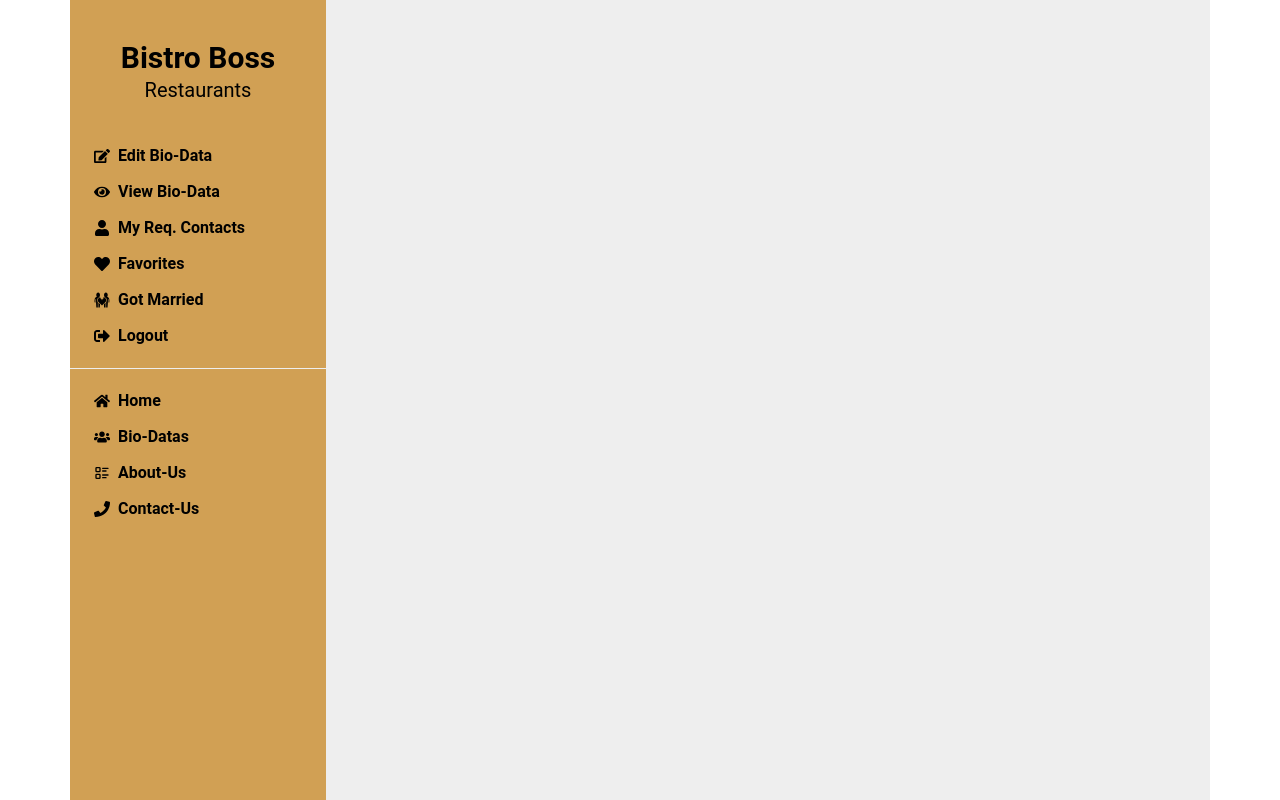
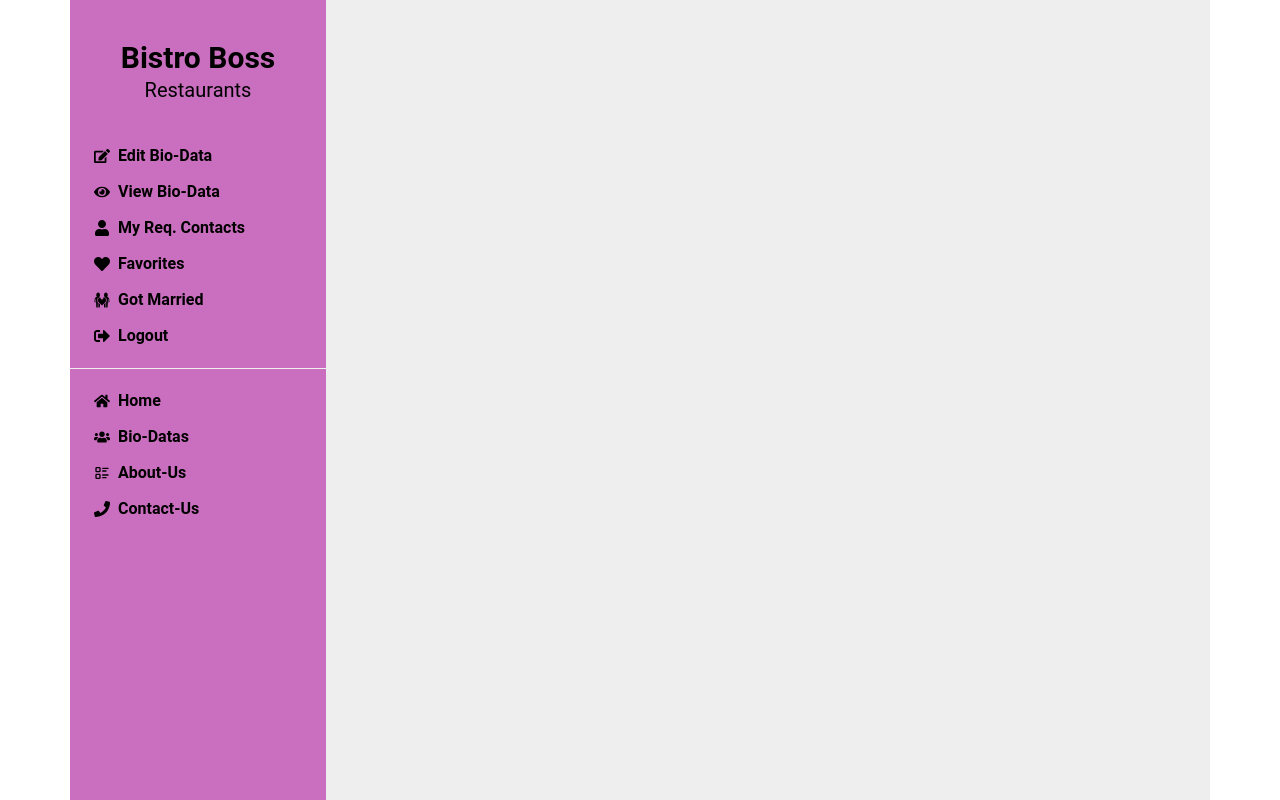
Before and after one commit to Its-Shojib/Milon-Mela-Matrimony-ClientSide-ReactAndFirebase, a React (Vite) app: page /dashboard in a window 1280 px wide. Built offline with nearby package versions, Linux system fonts and the light colour scheme; no server answers.

Commit message:
Auth Changed

```diff
--- a/src/Pages/AuthProvider/AuthProvider.jsx
+++ b/src/AuthProvider/AuthProvider.jsx
@@ -2,7 +2,8 @@ import { createContext, useEffect, useState } from "react";
 import PropTypes from 'prop-types';
 
 import { createUserWithEmailAndPassword, onAuthStateChanged, signInWithEmailAndPassword, signOut, GoogleAuthProvider, signInWithPopup, updateProfile } from 'firebase/auth'
-import auth from "../../Firebase/Firebase.config";
+import auth from "../Firebase/Firebase.config";
+
 
 
 
--- a/src/Hooks/useAuth.jsx
+++ b/src/Hooks/useAuth.jsx
@@ -1,5 +1,6 @@
 import { useContext } from "react";
-import { AuthContext } from "../Pages/AuthProvider/AuthProvider";
+import { AuthContext } from "../AuthProvider/AuthProvider";
+
 
 const useAuth = () => {
     const auth = useContext(AuthContext);
--- a/src/Layout/DashBoard.jsx
+++ b/src/Layout/DashBoard.jsx
@@ -9,7 +9,7 @@ const DashBoard = () => {
     return (
         <div>
             <div className="max-w-screen-xl mx-auto flex">
-                <div className="w-64 min-h-screen bg-[#D1A054]">
+                <div className="w-64 min-h-screen bg-[#ca6fbf]">
                     <div className='text-center my-10'>
                         <h1 className='text-3xl font-bold'>Bistro Boss</h1>
                         <p className='text-xl'>Restaurants</p>
--- a/src/main.jsx
+++ b/src/main.jsx
@@ -5,8 +5,8 @@ import "./index.css";
 import router from "./AllRoutes/Routes";
 import { ThemeProvider } from "@material-tailwind/react";
 import { HelmetProvider } from "react-helmet-async";
-import AuthProvider from "./Pages/AuthProvider/AuthProvider";
 import { QueryClient, QueryClientProvider } from '@tanstack/react-query'
+import AuthProvider from "./AuthProvider/AuthProvider";
 
 const queryClient = new QueryClient()
 
```
